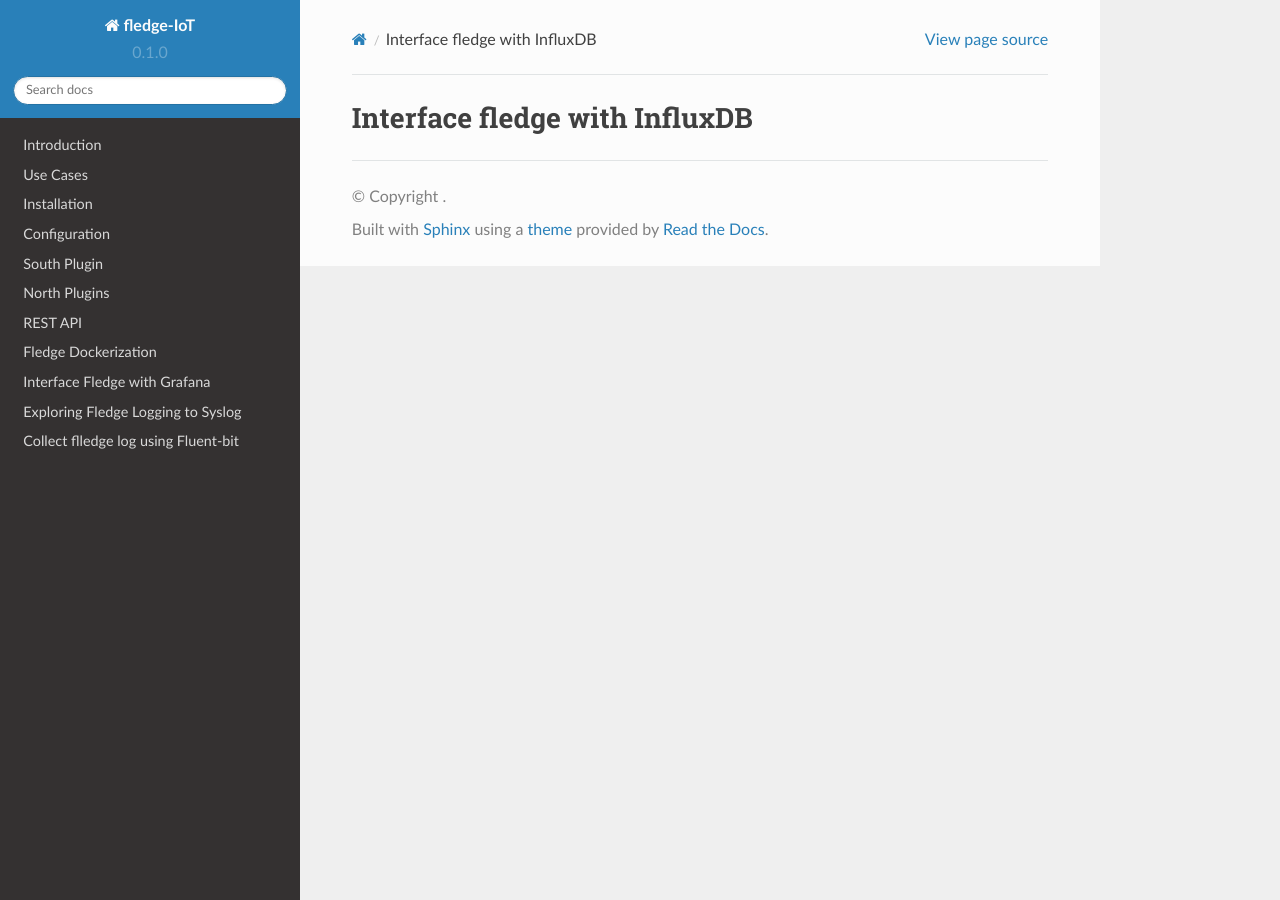
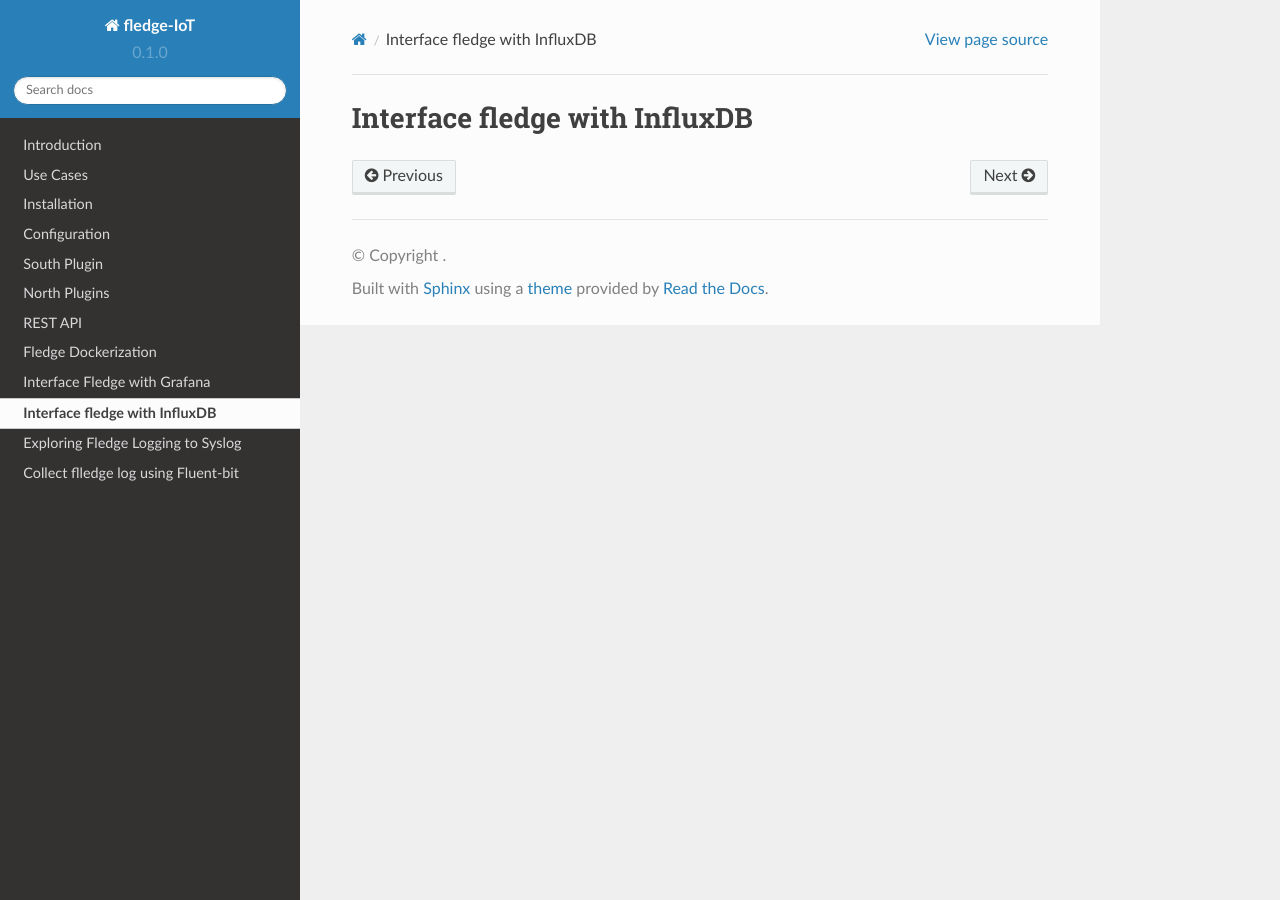
Before and after one commit to 19914039/fledgeDoc, a Sphinx documentation site: the page built from docs/source/Influxdb_Interface.rst, in a window 1280 px wide. Built offline with Sphinx 7.4.7 and the Read the Docs theme 2.0.0, drawn with Linux system fonts in a browser that asks for light colours; pages that are not in the unit, such as notebooks, are missing from menus.

Commit message:
Update index.rst

```diff
--- a/docs/source/index.rst
+++ b/docs/source/index.rst
@@ -31,6 +31,6 @@ Contents
    REST_API
    Dockerization
    Grafana_Interface
-   InfluxDB_Interface
+   Influxdb_Interface
    Logging
    Fluent-bit_Interface
```
